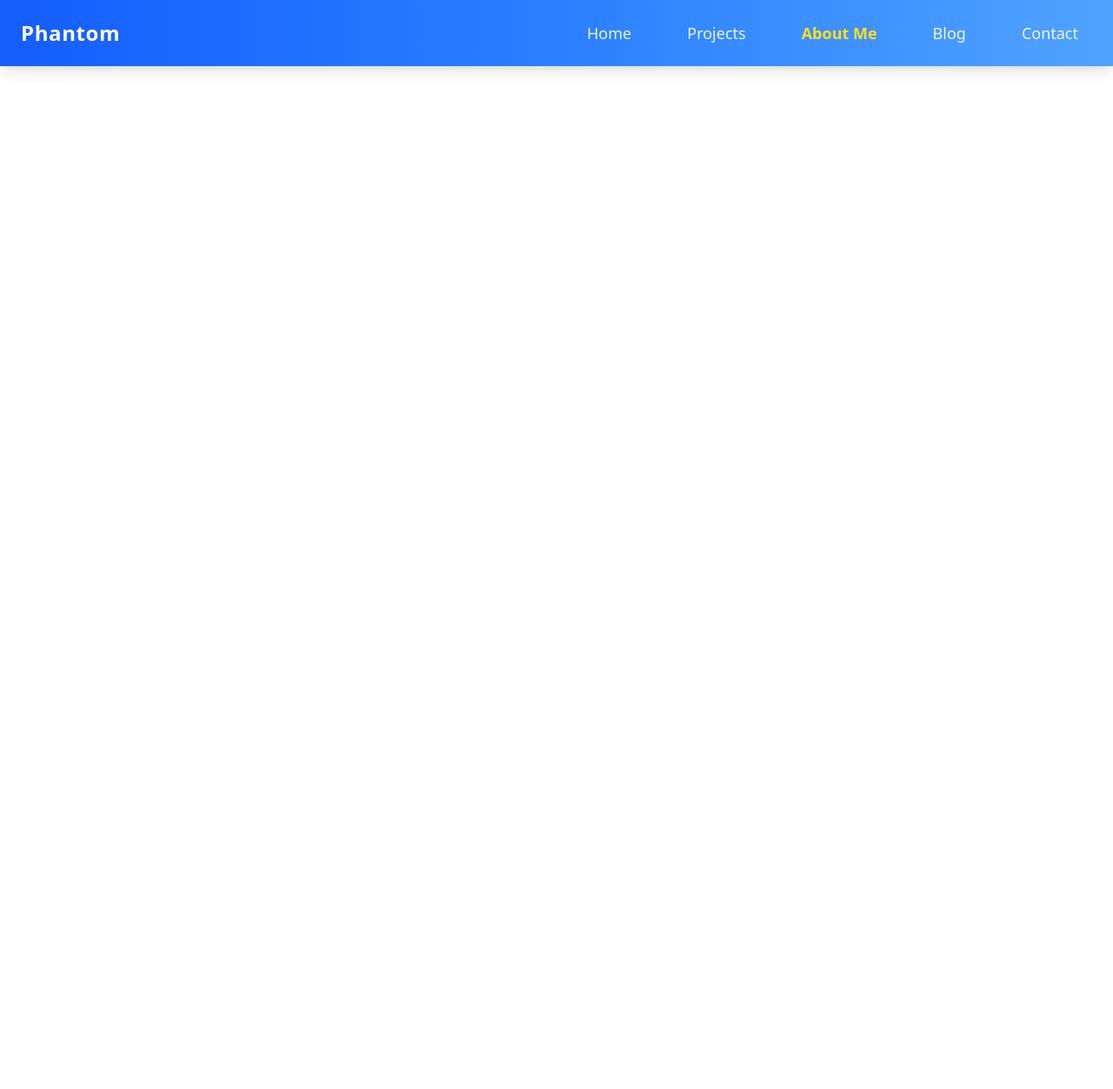
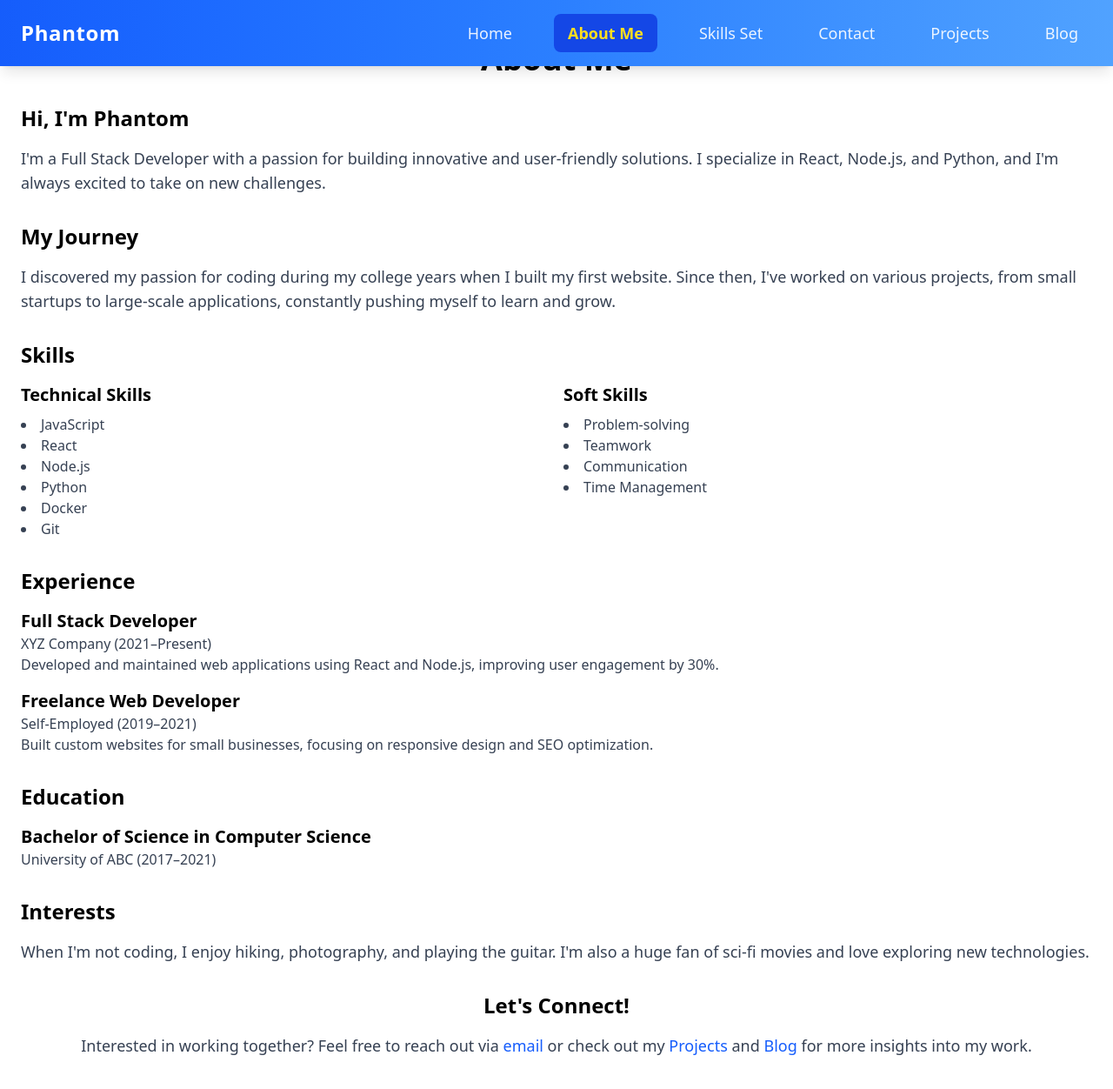
Before and after one commit to Pe-te-r/portfolio, a React (Vite) app: page /about in a window 1280 px wide. Shown: the top 1252 px of the page at 87% size. Before the commit the page ends 800 px from the top, so only its background shows below. Built offline with nearby package versions, Linux system fonts and the light colour scheme.

Commit message:
about page

```diff
--- a/package.json
+++ b/package.json
@@ -10,7 +10,6 @@
     "preview": "vite preview"
   },
   "dependencies": {
-    "@react-icons/all-files": "^4.1.0",
     "@tailwindcss/vite": "^4.0.14",
     "framer-motion": "^12.5.0",
     "lucide-react": "^0.483.0",
@@ -19,7 +18,6 @@
     "react-icons": "^5.5.0",
     "react-intersection-observer": "^9.16.0",
     "react-router-dom": "^7.4.0",
-    "react-simple-typewriter": "^5.0.1",
     "tailwindcss": "^4.0.14",
     "typewriter-effect": "^2.21.0"
   },
--- a/src/App.tsx
+++ b/src/App.tsx
@@ -1,18 +1,19 @@
 import { Routes, Route } from "react-router-dom";
 import Navbar from "./components/Navbar";
 import Home from "./pages/Home";
-// import Projects from "./pages/Projects";
-// import About from "./pages/About";
-// import Blog from "./pages/Blog";
-// import Contact from "./pages/Contact";
+import SkillsSection from "./pages/home/SkillsSection";
+import About from "./pages/About";
+
 
 function App() {
   return (
     <>
       <Navbar />
       <Routes>
+
         <Route path="/" element={<Home />} />
-
+        <Route path="/skills" element={<SkillsSection />} />
+        <Route path="/about" element={<About />} />
       </Routes>
     </>
   );
--- a/src/components/Navbar.tsx
+++ b/src/components/Navbar.tsx
@@ -5,10 +5,11 @@ import { Menu, X } from "lucide-react";
 
 const navLinks = [
   { name: "Home", path: "/" },
+  { name: "About Me", path: "/about" },
+  { name: "Skills Set", path: "/skills" },
+  { name: "Contact", path: "/contact" },
   { name: "Projects", path: "/projects" },
-  { name: "About Me", path: "/about" },
   { name: "Blog", path: "/blog" },
-  { name: "Contact", path: "/contact" },
 ];
 
 export default function Navbar() {
@@ -16,6 +17,7 @@ export default function Navbar() {
   const location = useLocation();
   const [activeIndex, setActiveIndex] = useState(0);
 
+  // Update active index based on the current path
   useEffect(() => {
     const index = navLinks.findIndex((link) => link.path === location.pathname);
     setActiveIndex(index !== -1 ? index : 0);
@@ -29,7 +31,6 @@ export default function Navbar() {
       transition={{ duration: 0.8, ease: "easeOut" }}
     >
       <div className="container mx-auto px-6 py-4 flex justify-between items-center">
-
         {/* Logo Animation */}
         <motion.div
           className="text-2xl font-extrabold text-white cursor-pointer tracking-wide"
@@ -47,12 +48,14 @@ export default function Navbar() {
             <motion.div
               key={index}
               className={`relative px-4 py-2 cursor-pointer text-lg transition-all duration-300 ${
-                activeIndex === index ? "text-yellow-300 font-bold" : "text-white/90 hover:text-yellow-300"
+                activeIndex === index
+                  ? "text-yellow-300 font-bold bg-blue-700 rounded-lg"
+                  : "text-white/90 hover:text-yellow-300"
               }`}
               whileHover={{ scale: 1.1 }}
               transition={{ duration: 0.2 }}
             >
-              <Link to={link.path}>{link.name}</Link>
+              <Link to={link.path} className="py-4">{link.name}</Link>
             </motion.div>
           ))}
         </div>
@@ -80,7 +83,9 @@ export default function Navbar() {
             <motion.li
               key={index}
               className={`px-4 py-2 text-white/90 hover:text-yellow-300 cursor-pointer transition-all duration-300 ${
-                activeIndex === index ? "text-yellow-300 font-bold" : ""
+                activeIndex === index
+                  ? "text-yellow-300 font-bold bg-blue-700 rounded-lg"
+                  : ""
               }`}
               whileHover={{ scale: 1.1 }}
               transition={{ duration: 0.2 }}
--- /dev/null
+++ b/src/pages/About.tsx
@@ -0,0 +1,125 @@
+import React from "react";
+
+const AboutMe: React.FC = () => {
+  return (
+    <div className="container mx-auto px-6 py-12">
+      <h1 className="text-4xl font-bold text-center mb-8">About Me</h1>
+
+      {/* Introduction */}
+      <section className="mb-8">
+        <h2 className="text-2xl font-semibold mb-4">Hi, I'm Phantom</h2>
+        <p className="text-lg text-gray-700">
+          I'm a Full Stack Developer with a passion for building innovative and
+          user-friendly solutions. I specialize in React, Node.js, and Python,
+          and I'm always excited to take on new challenges.
+        </p>
+      </section>
+
+      {/* My Story */}
+      <section className="mb-8">
+        <h2 className="text-2xl font-semibold mb-4">My Journey</h2>
+        <p className="text-lg text-gray-700">
+          I discovered my passion for coding during my college years when I built
+          my first website. Since then, I've worked on various projects, from
+          small startups to large-scale applications, constantly pushing myself to
+          learn and grow.
+        </p>
+      </section>
+
+      {/* Skills */}
+      <section className="mb-8">
+        <h2 className="text-2xl font-semibold mb-4">Skills</h2>
+        <div className="grid grid-cols-1 md:grid-cols-2 gap-4">
+          <div>
+            <h3 className="text-xl font-semibold mb-2">Technical Skills</h3>
+            <ul className="list-disc list-inside text-gray-700">
+              <li>JavaScript</li>
+              <li>React</li>
+              <li>Node.js</li>
+              <li>Python</li>
+              <li>Docker</li>
+              <li>Git</li>
+            </ul>
+          </div>
+          <div>
+            <h3 className="text-xl font-semibold mb-2">Soft Skills</h3>
+            <ul className="list-disc list-inside text-gray-700">
+              <li>Problem-solving</li>
+              <li>Teamwork</li>
+              <li>Communication</li>
+              <li>Time Management</li>
+            </ul>
+          </div>
+        </div>
+      </section>
+
+      {/* Experience */}
+      <section className="mb-8">
+        <h2 className="text-2xl font-semibold mb-4">Experience</h2>
+        <div className="space-y-4">
+          <div>
+            <h3 className="text-xl font-semibold">Full Stack Developer</h3>
+            <p className="text-gray-700">XYZ Company (2021–Present)</p>
+            <p className="text-gray-700">
+              Developed and maintained web applications using React and Node.js,
+              improving user engagement by 30%.
+            </p>
+          </div>
+          <div>
+            <h3 className="text-xl font-semibold">Freelance Web Developer</h3>
+            <p className="text-gray-700">Self-Employed (2019–2021)</p>
+            <p className="text-gray-700">
+              Built custom websites for small businesses, focusing on responsive
+              design and SEO optimization.
+            </p>
+          </div>
+        </div>
+      </section>
+
+      {/* Education */}
+      <section className="mb-8">
+        <h2 className="text-2xl font-semibold mb-4">Education</h2>
+        <div className="space-y-4">
+          <div>
+            <h3 className="text-xl font-semibold">
+              Bachelor of Science in Computer Science
+            </h3>
+            <p className="text-gray-700">University of ABC (2017–2021)</p>
+          </div>
+        </div>
+      </section>
+
+      {/* Interests */}
+      <section className="mb-8">
+        <h2 className="text-2xl font-semibold mb-4">Interests</h2>
+        <p className="text-lg text-gray-700">
+          When I'm not coding, I enjoy hiking, photography, and playing the
+          guitar. I'm also a huge fan of sci-fi movies and love exploring new
+          technologies.
+        </p>
+      </section>
+
+      {/* Call to Action */}
+      <section className="text-center">
+        <h2 className="text-2xl font-semibold mb-4">Let's Connect!</h2>
+        <p className="text-lg text-gray-700 mb-4">
+          Interested in working together? Feel free to reach out via{" "}
+          <a href="mailto:your.email@example.com" className="text-blue-600">
+            email
+          </a>{" "}
+          or check out my{" "}
+          <a href="/projects" className="text-blue-600">
+            Projects
+          </a>{" "}
+          and{" "}
+          <a href="/blog" className="text-blue-600">
+            Blog
+          </a>{" "}
+          for more insights into my work.
+        </p>
+      </section>
+    </div>
+  );
+};
+
+export default AboutMe;
--- a/src/pages/Home.tsx
+++ b/src/pages/Home.tsx
@@ -1,7 +1,6 @@
 import React from 'react';
 import HeroSection from './home/HeroSection';
 import SkillsSection from './home/SkillsSection';
-
 
 const HomeSection: React.FC = () => {
   return (
--- a/src/pages/home/HeroSection.tsx
+++ b/src/pages/home/HeroSection.tsx
@@ -1,19 +1,13 @@
 import React from 'react';
 import Typewriter from 'typewriter-effect';
-import { motion } from 'framer-motion';
 
 const HeroSection: React.FC = () => {
   return (
-    <motion.div
-      initial={{ opacity: 0, y: 50 }}
-      animate={{ opacity: 1, y: 0 }}
-      transition={{ duration: 1 }}
-      className="flex flex-col items-center justify-center h-screen bg-gradient-to-r from-blue-500 to-purple-600 text-white"
-    >
-      <h1 className="text-5xl md:text-6xl font-bold mb-4">
+    <div className="flex flex-col items-center justify-center h-screen bg-gradient-to-r from-blue-500 to-purple-600 text-white px-4">
+      <h1 className="text-4xl sm:text-5xl md:text-6xl font-bold mb-4 text-center">
         Hey, I’m <span className="text-yellow-400">Phantom</span>
       </h1>
-      <div className="text-2xl md:text-3xl font-semibold mb-8">
+      <div className="text-xl sm:text-2xl md:text-3xl font-semibold mb-8 text-center">
         <Typewriter
           options={{
             strings: [
@@ -29,23 +23,15 @@ const HeroSection: React.FC = () => {
           }}
         />
       </div>
-      <div className="flex space-x-4">
-        <motion.button
-          whileHover={{ scale: 1.05 }}
-          whileTap={{ scale: 0.95 }}
-          className="px-6 py-3 bg-white text-blue-600 font-semibold rounded-lg shadow-lg hover:bg-gray-100 transition duration-300"
-        >
+      <div className="flex flex-col sm:flex-row space-y-4 sm:space-y-0 sm:space-x-4">
+        <button className="px-6 py-3 bg-white text-blue-600 font-semibold rounded-lg shadow-lg hover:bg-gray-100 transition duration-300">
           View My Work
-        </motion.button>
-        <motion.button
-          whileHover={{ scale: 1.05 }}
-          whileTap={{ scale: 0.95 }}
-          className="px-6 py-3 bg-transparent border-2 border-white text-white font-semibold rounded-lg shadow-lg hover:bg-white hover:text-blue-600 transition duration-300"
-        >
+        </button>
+        <button className="px-6 py-3 bg-transparent border-2 border-white text-white font-semibold rounded-lg shadow-lg hover:bg-white hover:text-blue-600 transition duration-300">
           Download My CV
-        </motion.button>
+        </button>
       </div>
-    </motion.div>
+    </div>
   );
 };
 
--- a/src/pages/home/SkillsSection.tsx
+++ b/src/pages/home/SkillsSection.tsx
@@ -4,8 +4,10 @@ import { skills, SkillsCategory } from './skills';
 const SkillCard: React.FC<SkillsCategory> = ({ category, items }) => {
   return (
     <div className="mb-12">
-      <h2 className="text-3xl font-bold mb-6 text-gray-800">{category}</h2>
-      <div className="grid grid-cols-1 md:grid-cols-3 gap-6">
+      <h2 className="text-2xl sm:text-3xl font-bold mb-6 text-gray-800 text-center sm:text-left">
+        {category}
+      </h2>
+      <div className="grid grid-cols-1 sm:grid-cols-2 lg:grid-cols-3 gap-6">
         {items.map((item, index) => (
           <div
             key={index}
@@ -25,6 +27,9 @@ const SkillCard: React.FC<SkillsCategory> = ({ category, items }) => {
 const SkillsSection: React.FC = () => {
   return (
     <div id="skills" className="py-20 px-4 bg-gray-50">
+      <h3 className="text-center text-3xl sm:text-4xl font-bold mb-12 text-gray-800">
+        Skills Set
+      </h3>
       <div className="max-w-6xl mx-auto">
         {skills.map((skill, index) => (
           <SkillCard key={index} category={skill.category} items={skill.items} />
```
Also changed, not shown: 1 other file (tests, documents, lock files or other folders).
